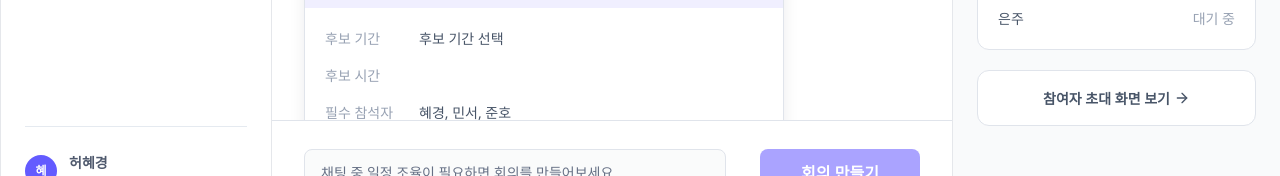
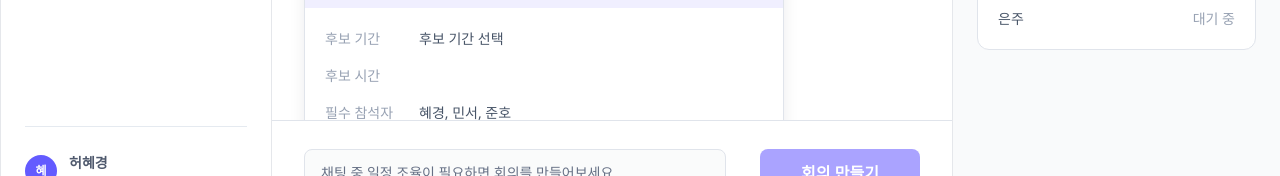
Before and after one commit to gjgprud0306/meetflow-tosschallenge, a React (Vite) app: page /meetings/requested in a window 1280 px wide. Shown: the part 576-752 px from the top of the page. Built offline with nearby package versions, Linux system fonts and the light colour scheme; a web font is replaced by a local one.

Commit message:
Remove participant invite panel button

```diff
--- a/src/pages/MeetingRequestedPage.tsx
+++ b/src/pages/MeetingRequestedPage.tsx
@@ -1,4 +1,3 @@
-import { ArrowRight } from "lucide-react";
 import { useNavigate } from "react-router-dom";
 import { AvatarBadge } from "@/components/AvatarBadge";
 import { ChatMessage } from "@/components/ChatMessage";
@@ -127,13 +126,6 @@ function RequestedRightPanel() {
         </div>
       </section>
 
-      <button
-        className="mt-5 flex h-14 w-full items-center justify-center gap-1 rounded-xl border border-[#E0E4EB] bg-white text-sm font-bold leading-[21px] text-[#475467]"
-        type="button"
-      >
-        참여자 초대 화면 보기
-        <ArrowRight className="h-4 w-4" />
-      </button>
     </aside>
   );
 }
```
Also changed, not shown: 4 other files (tests, documents, lock files or other folders).
